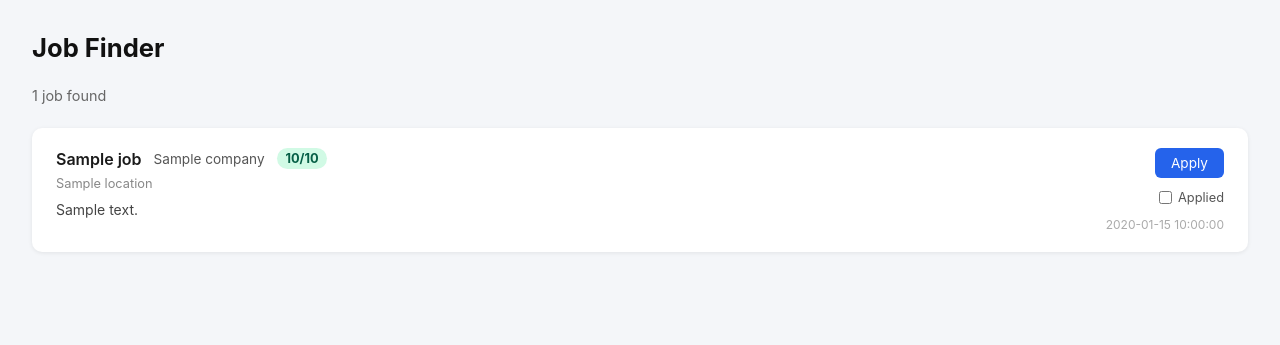
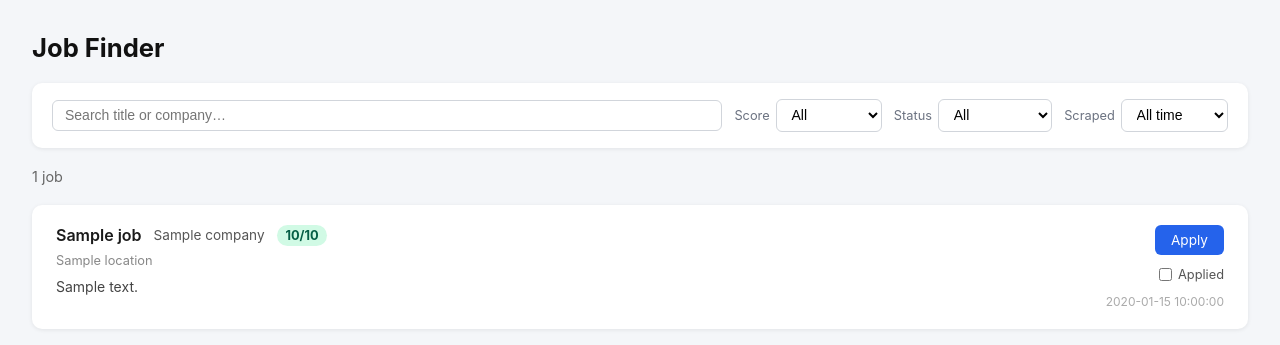
Before and after one commit to thakkarnehal/job-finder, a Flask app: template templates/index.html in a window 1280 px wide. Shown: the top 345 px of the page. Run offline with Flask 3, Linux system fonts and the light colour scheme; the template is opened without the code that fills it: most values are stand-ins (such as "Sample title", 1, 10 or a date in 2020).

Commit message:
Add experience/PhD filters to scraper and filter bar to web UI

```diff
--- a/templates/index.html
+++ b/templates/index.html
@@ -16,16 +16,71 @@
 
     h1 {
       font-size: 1.6rem;
-      margin-bottom: 1.5rem;
+      margin-bottom: 1.25rem;
       color: #111;
     }
 
+    /* ── Filter bar ── */
+    .filters {
+      background: white;
+      border-radius: 10px;
+      padding: 1rem 1.25rem;
+      margin-bottom: 1.25rem;
+      box-shadow: 0 1px 4px rgba(0,0,0,0.08);
+      display: flex;
+      flex-wrap: wrap;
+      gap: 0.75rem;
+      align-items: center;
+    }
+
+    .filters input[type="text"] {
+      flex: 1;
+      min-width: 180px;
+      padding: 0.4rem 0.75rem;
+      border: 1px solid #d1d5db;
+      border-radius: 6px;
+      font-size: 0.875rem;
+      outline: none;
+    }
+
+    .filters input[type="text"]:focus {
+      border-color: #2563eb;
+    }
+
+    .filters select {
+      padding: 0.4rem 0.65rem;
+      border: 1px solid #d1d5db;
+      border-radius: 6px;
+      font-size: 0.875rem;
+      background: white;
+      cursor: pointer;
+      outline: none;
+    }
+
+    .filters select:focus {
+      border-color: #2563eb;
+    }
+
+    .filter-label {
+      font-size: 0.8rem;
+      color: #6b7280;
+      white-space: nowrap;
+    }
+
+    .filter-group {
+      display: flex;
+      align-items: center;
+      gap: 0.4rem;
+    }
+
+    /* ── Job count ── */
     .job-count {
       font-size: 0.9rem;
       color: #666;
-      margin-bottom: 1.5rem;
+      margin-bottom: 1.25rem;
     }
 
+    /* ── Cards ── */
     .card {
       background: white;
       border-radius: 10px;
@@ -39,13 +94,10 @@
       transition: opacity 0.2s;
     }
 
-    .card.applied {
-      opacity: 0.45;
-    }
+    .card.applied { opacity: 0.45; }
+    .card.hidden  { display: none; }
 
-    .card-left {
-      flex: 1;
-    }
+    .card-left { flex: 1; }
 
     .card-header {
       display: flex;
@@ -55,15 +107,8 @@
       flex-wrap: wrap;
     }
 
-    .title {
-      font-size: 1rem;
-      font-weight: 600;
-    }
-
-    .company {
-      font-size: 0.85rem;
-      color: #555;
-    }
+    .title    { font-size: 1rem; font-weight: 600; }
+    .company  { font-size: 0.85rem; color: #555; }
 
     .score-badge {
       font-size: 0.8rem;
@@ -73,10 +118,10 @@
       white-space: nowrap;
     }
 
-    .score-high   { background: #d1fae5; color: #065f46; }
-    .score-mid    { background: #fef3c7; color: #92400e; }
-    .score-low    { background: #fee2e2; color: #991b1b; }
-    .score-none   { background: #e5e7eb; color: #6b7280; }
+    .score-high { background: #d1fae5; color: #065f46; }
+    .score-mid  { background: #fef3c7; color: #92400e; }
+    .score-low  { background: #fee2e2; color: #991b1b; }
+    .score-none { background: #e5e7eb; color: #6b7280; }
 
     .location {
       font-size: 0.8rem;
@@ -135,6 +180,14 @@
       margin-top: 4rem;
       font-size: 1rem;
     }
+
+    #no-results {
+      display: none;
+      text-align: center;
+      color: #888;
+      margin-top: 2rem;
+      font-size: 0.95rem;
+    }
   </style>
 </head>
 <body>
@@ -142,22 +195,66 @@
   <h1>Job Finder</h1>
 
   {% if jobs %}
-    <p class="job-count">{{ jobs | length }} job{{ 's' if jobs | length != 1 }} found</p>
+
+    <div class="filters">
+      <input type="text" id="search" placeholder="Search title or company…" oninput="applyFilters()">
+
+      <div class="filter-group">
+        <span class="filter-label">Score</span>
+        <select id="score-filter" onchange="applyFilters()">
+          <option value="all">All</option>
+          <option value="high">7+ (High)</option>
+          <option value="mid">4–6 (Mid)</option>
+          <option value="low">1–3 (Low)</option>
+          <option value="none">Unscored</option>
+        </select>
+      </div>
+
+      <div class="filter-group">
+        <span class="filter-label">Status</span>
+        <select id="applied-filter" onchange="applyFilters()">
+          <option value="all">All</option>
+          <option value="pending">Not applied</option>
+          <option value="applied">Applied</option>
+        </select>
+      </div>
+
+      <div class="filter-group">
+        <span class="filter-label">Scraped</span>
+        <select id="date-filter" onchange="applyFilters()">
+          <option value="all">All time</option>
+          <option value="today">Today</option>
+          <option value="week">This week</option>
+        </select>
+      </div>
+    </div>
+
+    <p class="job-count" id="job-count">{{ jobs | length }} job{{ 's' if jobs | length != 1 }}</p>
 
     {% for job in jobs %}
       {% if job.score is not none %}
         {% if job.score >= 7 %}
           {% set badge = "score-high" %}
+          {% set score_tier = "high" %}
         {% elif job.score >= 4 %}
           {% set badge = "score-mid" %}
+          {% set score_tier = "mid" %}
         {% else %}
           {% set badge = "score-low" %}
+          {% set score_tier = "low" %}
         {% endif %}
       {% else %}
         {% set badge = "score-none" %}
+        {% set score_tier = "none" %}
       {% endif %}
 
-      <div class="card {% if job.applied %}applied{% endif %}" id="card-{{ job.id }}">
+      <div class="card {% if job.applied %}applied{% endif %}"
+           id="card-{{ job.id }}"
+           data-score-tier="{{ score_tier }}"
+           data-applied="{{ 'yes' if job.applied else 'no' }}"
+           data-date="{{ job.date_found }}"
+           data-search="{{ (job.title ~ ' ' ~ job.company) | lower }}">
+
         <div class="card-left">
           <div class="card-header">
             <span class="title">{{ job.title }}</span>
@@ -189,11 +286,47 @@
       </div>
     {% endfor %}
 
+    <p id="no-results">No jobs match your filters.</p>
+
   {% else %}
     <p class="no-jobs">No jobs yet. Run <code>scraper.py</code> to get started.</p>
   {% endif %}
 
   <script>
+    const today = new Date().toISOString().slice(0, 10);
+    const weekAgo = new Date(Date.now() - 7 * 86400000).toISOString().slice(0, 10);
+
+    function applyFilters() {
+      const search  = document.getElementById("search").value.toLowerCase();
+      const score   = document.getElementById("score-filter").value;
+      const applied = document.getElementById("applied-filter").value;
+      const date    = document.getElementById("date-filter").value;
+
+      const cards = document.querySelectorAll(".card");
+      let visible = 0;
+
+      cards.forEach(card => {
+        const matchSearch  = !search || card.dataset.search.includes(search);
+        const matchScore   = score === "all" || card.dataset.scoreTier === score;
+        const matchApplied = applied === "all"
+          || (applied === "pending" && card.dataset.applied === "no")
+          || (applied === "applied" && card.dataset.applied === "yes");
+        const cardDate = card.dataset.date;
+        const matchDate    = date === "all"
+          || (date === "today" && cardDate === today)
+          || (date === "week"  && cardDate >= weekAgo);
+
+        const show = matchSearch && matchScore && matchApplied && matchDate;
+        card.classList.toggle("hidden", !show);
+        if (show) visible++;
+      });
+
+      document.getElementById("job-count").textContent =
+        visible + " job" + (visible !== 1 ? "s" : "");
+      document.getElementById("no-results").style.display =
+        visible === 0 ? "block" : "none";
+    }
+
     function markApplied(jobId, applied) {
       fetch("/apply", {
         method: "POST",
@@ -201,8 +334,9 @@
         body: JSON.stringify({ id: jobId, applied: applied })
       });
       const card = document.getElementById("card-" + jobId);
-      if (applied) card.classList.add("applied");
-      else card.classList.remove("applied");
+      card.classList.toggle("applied", applied);
+      card.dataset.applied = applied ? "yes" : "no";
+      applyFilters();
     }
   </script>
 
```
Also changed, not shown: scraper.py (+12 -0 lines).
